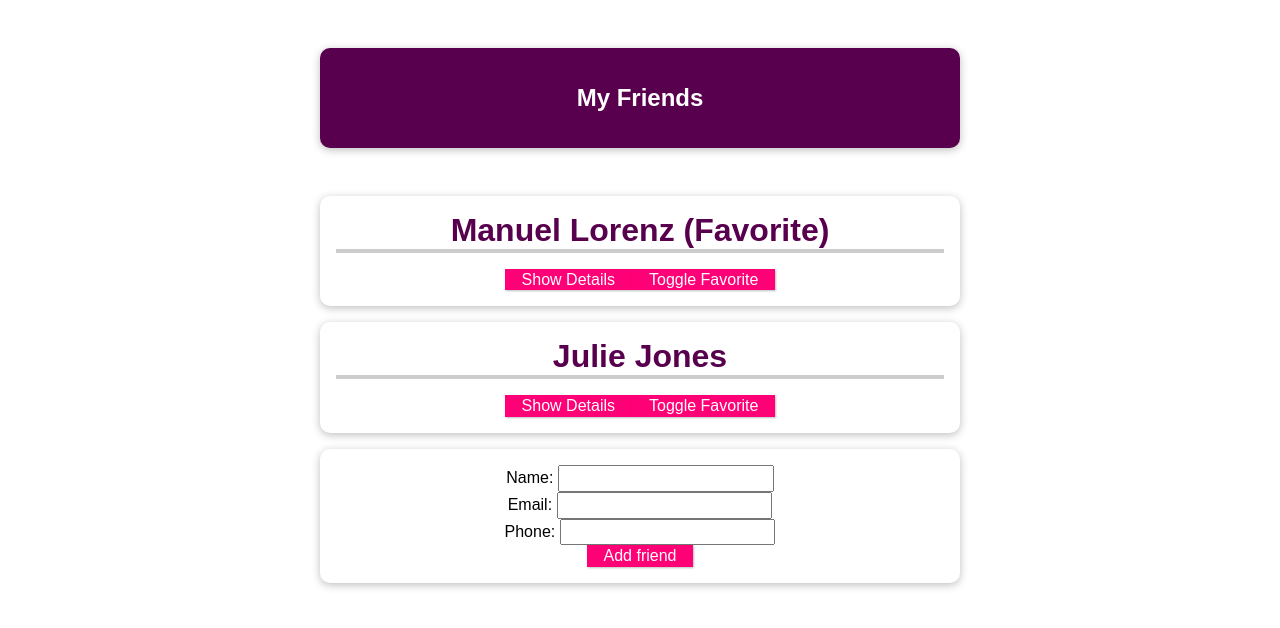
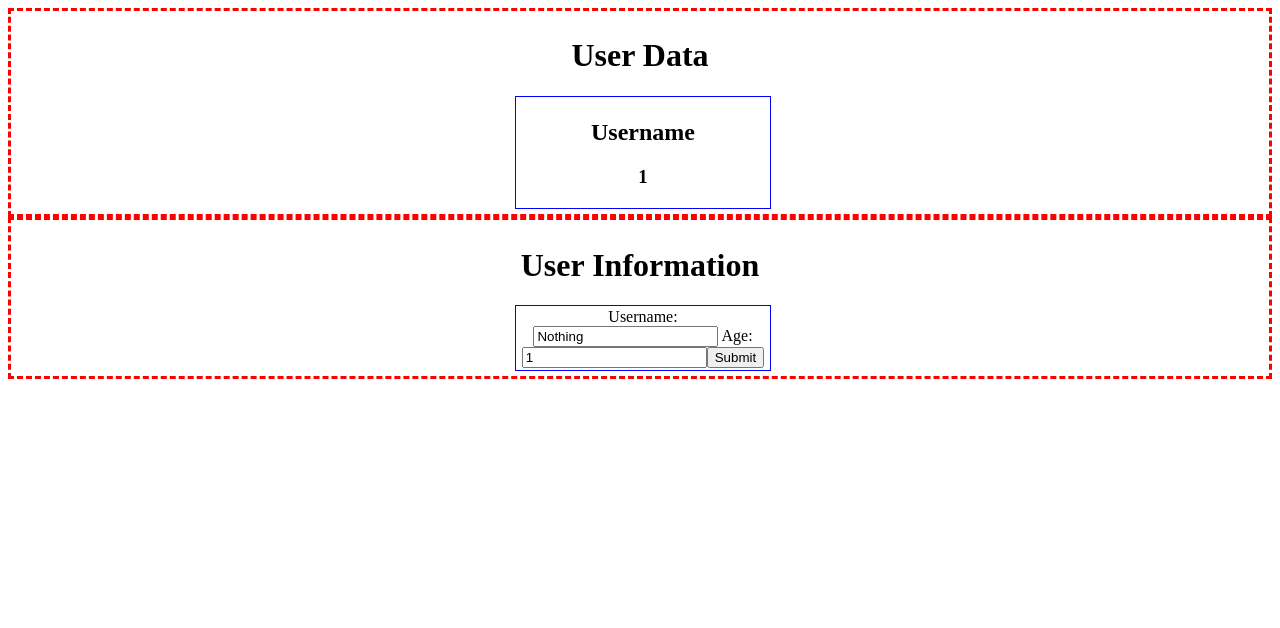
Before and after one commit to brrond/vuejs-learning, a Vue app in the folder component-communication/: page / in a window 1280 px wide. Shown: the top 628 px of the page. Built offline with nearby package versions, Linux system fonts and the light colour scheme.

Commit message:
cc: complete component-communication assigement

```diff
--- a/component-communication/src/App.vue
+++ b/component-communication/src/App.vue
@@ -1,120 +1,22 @@
 <script setup lang="ts">
 import { ref } from 'vue';
-import NewFriend from './components/NewFriend.vue';
+import ActiveUser from './components/ActiveUser.vue';
+import UserData from './components/UserData.vue';
 
-const friends = ref([
-  {
-    id: "manuel",
-    name: "Manuel Lorenz",
-    phone: "0123 45678 90",
-    email: "manuel@localhost.com",
-    isFavorite: true,
-  },
-  {
-    id: "julie",
-    name: "Julie Jones",
-    phone: "0987 654421 21",
-    email: "julie@localhost.com",
-    isFavorite: false,
-  },
-])
+const userData = ref({
+  username: "Username",
+  age: 1
+})
 
-function toggleFavorite(id: string) {
-  const foundFriend = friends.value.find(friend => friend.id === id)
-  if (foundFriend === undefined) {
-    return;
-  }
-  foundFriend.isFavorite = !foundFriend.isFavorite
-}
-
-function addNewFriend(name: string, phoneNumber: string, email: string) {
-  friends.value.push({
-    id: name.split(" ")[0]!,
-    name: name,
-    phone: phoneNumber,
-    email: email,
-    isFavorite: false,
-  })
+function update(username: string, age: number) {
+  userData.value.username = username;
+  userData.value.age = age;
 }
 </script>
 
 <template>
-  <section>
-    <header>
-      <h1>My Friends</h1>
-    </header>
-    <ul>
-      <friend-contact v-for="friend in friends" :key="friend.id" :id="friend.id" :name="friend.name"
-        :phone-number="friend.phone" :email="friend.email" :is-favorite="friend.isFavorite"
-        @toggle-favorite="toggleFavorite">
-      </friend-contact>
-    </ul>
-    <NewFriend @add-new-friend="addNewFriend"></NewFriend>
-  </section>
+  <ActiveUser :username="userData.username" :age="userData.age"></ActiveUser>
+  <UserData @update-user-data="update"></UserData>
 </template>
 
-<style>
-* {
-  box-sizing: border-box;
-}
-
-html {
-  font-family: "Jost", sans-serif;
-}
-
-body {
-  margin: 0;
-}
-
-header {
-  box-shadow: 0 2px 8px rgba(0, 0, 0, 0.26);
-  margin: 3rem auto;
-  border-radius: 10px;
-  padding: 1rem;
-  background-color: #58004d;
-  color: white;
-  text-align: center;
-  width: 90%;
-  max-width: 40rem;
-}
-
-#app ul {
-  margin: 0;
-  padding: 0;
-  list-style: none;
-}
-
-#app li {
-  box-shadow: 0 2px 8px rgba(0, 0, 0, 0.26);
-  margin: 1rem auto;
-  border-radius: 10px;
-  padding: 1rem;
-  text-align: center;
-  width: 90%;
-  max-width: 40rem;
-}
-
-#app h2 {
-  font-size: 2rem;
-  border-bottom: 4px solid #ccc;
-  color: #58004d;
-  margin: 0 0 1rem 0;
-}
-
-#app button {
-  font: inherit;
-  cursor: pointer;
-  border: 1px solid #ff0077;
-  background-color: #ff0077;
-  color: white;
-  padding: 0.05rem 1rem;
-  box-shadow: 1px 1px 2px rgba(0, 0, 0, 0.26);
-}
-
-#app button:hover,
-#app button:active {
-  background-color: #ec3169;
-  border-color: #ec3169;
-  box-shadow: 1px 1px 4px rgba(0, 0, 0, 0.26);
-}
-</style>
+<style></style>
--- a/component-communication/src/assets/form.css
+++ /dev/null
@@ -1,13 +0,0 @@
-#app input {
-  font: inherit;
-  padding: 0.15rem;
-}
-#app label {
-  font-weight: bold;
-  margin-right: 1rem;
-  width: 7rem;
-  display: inline-block;
-}
-#app form div {
-  margin: 1rem 0;
-}
--- /dev/null
+++ b/component-communication/src/components/ActiveUser.vue
@@ -0,0 +1,32 @@
+<script lang="ts" setup>
+defineProps({
+    username: { type: String, required: true, default: "Nothing" },
+    age: { type: Number, required: true, default: 1 },
+})
+</script>
+
+<template>
+    <div>
+        <h1>User Data</h1>
+        <div class="inner-box">
+            <h2>{{ username }}</h2>
+            <h3>{{ age }}</h3>
+        </div>
+    </div>
+</template>
+
+<style scoped>
+div {
+    border: dashed red 3px;
+    padding: 5px;
+    vertical-align: middle;
+    text-align: center;
+}
+
+.inner-box {
+    margin-left: 40%;
+    width: 20%;
+    border: solid blue 1px;
+    padding: 2px;
+}
+</style>
--- a/component-communication/src/components/FriendContact.vue
+++ /dev/null
@@ -1,41 +0,0 @@
-<script setup lang="ts">
-import { ref } from 'vue'
-
-const detailsAreVisible = ref(false);
-
-function toggleDetails() {
-  detailsAreVisible.value = !detailsAreVisible.value;
-}
-
-const props = defineProps({
-  id: { type: Number, required: true },
-  name: { type: String, required: true },
-  phoneNumber: { type: String, required: true },
-  email: { type: String, required: true },
-  isFavorite: { type: Boolean, required: false, default: false, },
-});
-
-const emits = defineEmits(["toggle-favorite"])
-
-function toggleFavorite() {
-  emits("toggle-favorite", props.id)
-}
-</script>
-
-<template>
-  <li>
-    <h2>{{ name }} {{ isFavorite ? "(Favorite)" : "" }}</h2>
-    <button @click="toggleDetails">{{ detailsAreVisible ? 'Hide' : 'Show' }} Details</button>
-    <button @click="toggleFavorite">Toggle Favorite</button>
-    <ul v-if="detailsAreVisible">
-      <li>
-        <strong>Phone:</strong>
-        {{ phoneNumber }}
-      </li>
-      <li>
-        <strong>Email:</strong>
-        {{ email }}
-      </li>
-    </ul>
-  </li>
-</template>
--- a/component-communication/src/components/NewFriend.vue
+++ /dev/null
@@ -1,30 +0,0 @@
-<script lang="ts" setup>
-import { ref } from "vue";
-import "./../assets/form.css"
-
-var name = ref("")
-var phoneNumber = ref("")
-var email = ref("")
-
-const emit = defineEmits(["add-new-friend"])
-
-function submit() {
-    emit("add-new-friend", name.value, phoneNumber.value, email.value)
-}
-</script>
-
-<template>
-    <ul>
-        <li>
-            <form @submit.prevent="submit">
-                Name: <input type="text" v-model="name" />
-                <br>
-                Email: <input type="text" v-model="email" />
-                <br>
-                Phone: <input type="text" v-model="phoneNumber" />
-                <br>
-                <button type="submit">Add friend</button>
-            </form>
-        </li>
-    </ul>
-</template>
--- /dev/null
+++ b/component-communication/src/components/UserData.vue
@@ -0,0 +1,42 @@
+<script lang="ts" setup>
+import { ref } from 'vue';
+
+
+const username = ref("Nothing")
+const age = ref(1)
+
+const emit = defineEmits(["update-user-data"])
+
+function submit() {
+    emit("update-user-data", username.value, age.value)
+}
+</script>
+
+<template>
+    <div>
+        <h1>User Information</h1>
+        <div class="inner-box">
+            <form @submit.prevent="submit">
+                Username: <input type="text" v-model="username">
+                Age: <input type="number" v-model="age">
+                <input type="submit">
+            </form>
+        </div>
+    </div>
+</template>
+
+<style scoped>
+div {
+    border: dashed red 3px;
+    padding: 5px;
+    vertical-align: middle;
+    text-align: center;
+}
+
+.inner-box {
+    margin-left: 40%;
+    width: 20%;
+    border: solid blue 1px;
+    padding: 2px;
+}
+</style>
```
Also changed, not shown: component-communication/src/main.ts (+6 -6 lines).
